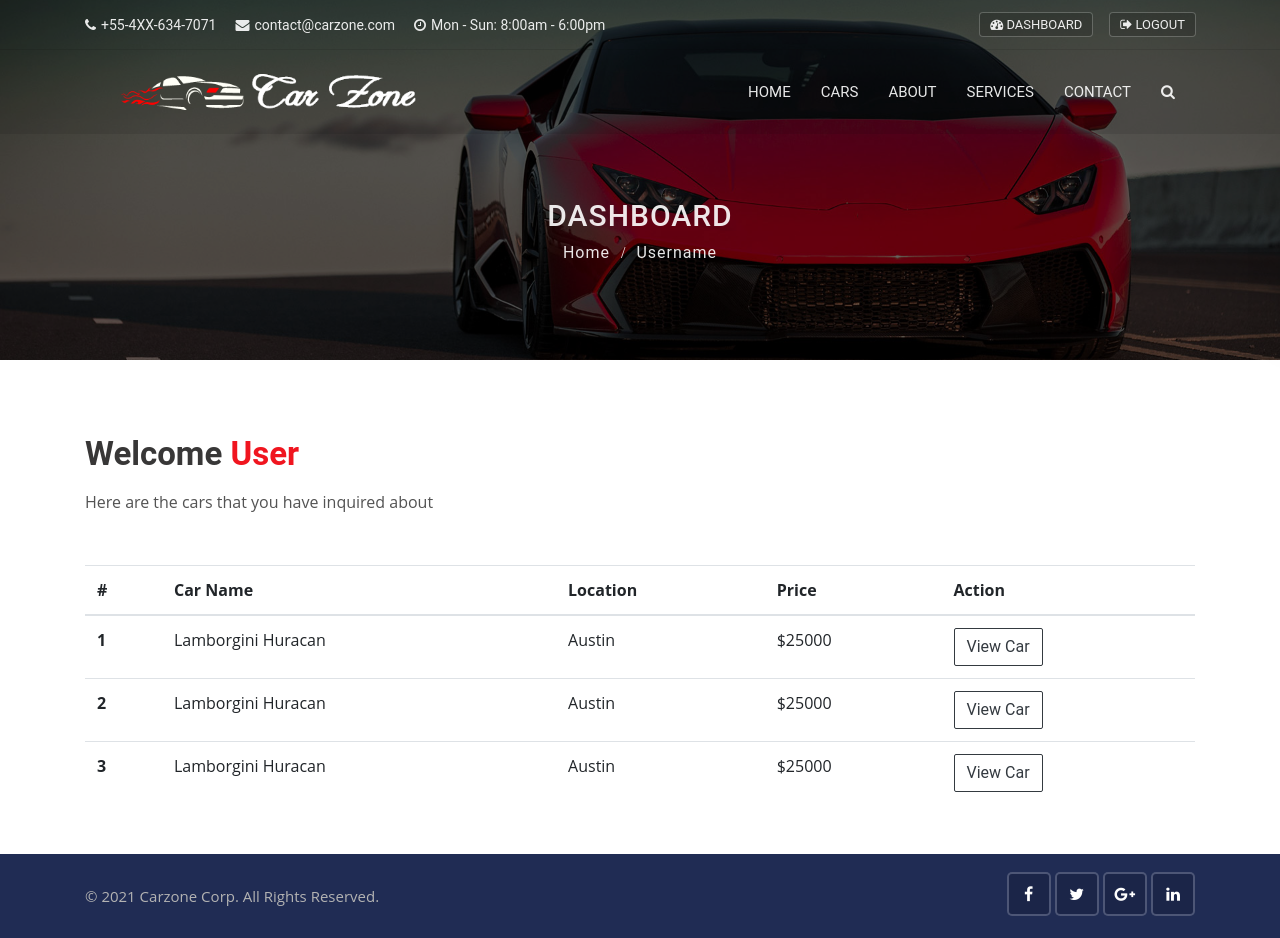
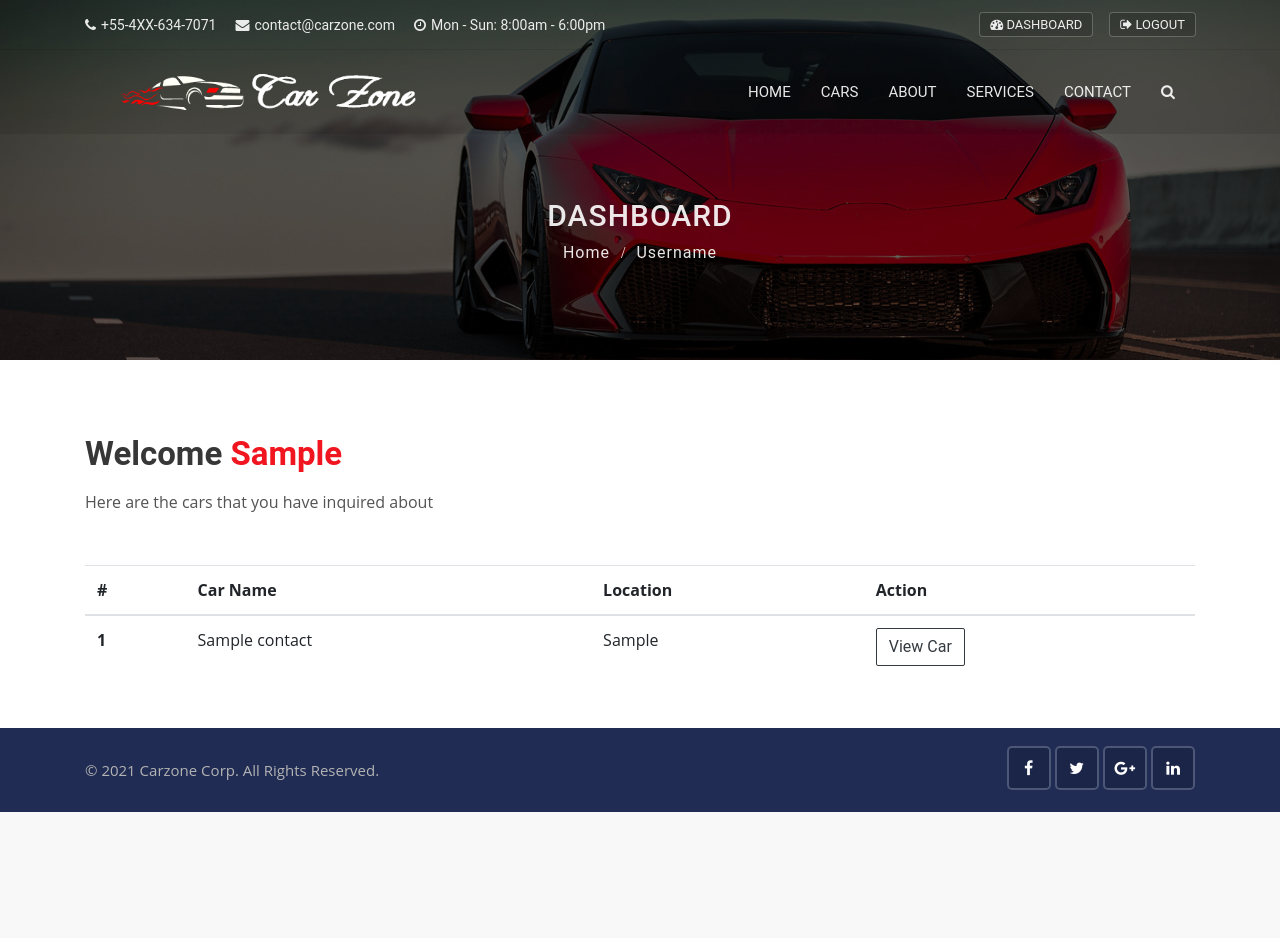
Before and after one commit to muhammadalised/car-listing-website, a Django app: page /accounts/dashboard in a window 1280 px wide. After the commit the page ends 812 px from the top, so only its background shows below. Run offline with Django 3.2, Linux system fonts and the light colour scheme; a user stored in the database is signed in; tables that the repository leaves empty hold one stand-in row (values such as "Sample post"); some libraries are stand-ins or nearby versions.

Commit message:
Completed dashboard functionality

```diff
--- a/accounts/views.py
+++ b/accounts/views.py
@@ -1,6 +1,9 @@
 from django.shortcuts import redirect, render
 from django.contrib import messages, auth
 from django.contrib.auth.models import User
+from django.contrib.auth.decorators import login_required
+
+from contacts.models import Contact
 
 def login(request):
     if request.method == 'POST':
@@ -60,5 +63,10 @@ def logout(request):
         return redirect('login')
     return render(request, 'accounts/logout.html')
 
+@login_required(login_url='login')
 def dashboard(request):
-    return render(request, 'accounts/dashboard.html')
+    user_inquiries = Contact.objects.order_by('-create_date').filter(user_id=request.user.id)
+    context = {
+        'inquiries': user_inquiries
+    }
+    return render(request, 'accounts/dashboard.html', context=context)
--- a/templates/accounts/dashboard.html
+++ b/templates/accounts/dashboard.html
@@ -22,7 +22,7 @@
 {% include 'partials/_messages.html' %}
 <div class="container mt-50 mb-50">
 	<div class="main-title" style="text-align:left !important;">
-            <h1>Welcome <span>User</span></h1>
+            <h1>Welcome <span>{{ user.first_name }}</span></h1>
             <p>Here are the cars that you have inquired about</p>
         </div>
 	<table class="table table-hover">
@@ -31,32 +31,18 @@
 		  <th scope="col">#</th>
 		  <th scope="col">Car Name</th>
 		  <th scope="col">Location</th>
-		  <th scope="col">Price</th>
 		  <th scope="col">Action</th>
 		</tr>
 	  </thead>
 	  <tbody>
-		<tr>
-		  <th scope="row">1</th>
-		  <td>Lamborgini Huracan</td>
-		  <td>Austin</td>
-		  <td>$25000</td>
-		  <td><a href="#" class="btn btn-outline-dark">View Car</a></td>
-		</tr>
-		<tr>
-		  <th scope="row">2</th>
-		  <td>Lamborgini Huracan</td>
-		  <td>Austin</td>
-		  <td>$25000</td>
-		  <td><a href="#" class="btn btn-outline-dark">View Car</a></td>
-		</tr>
-		<tr>
-		  <th scope="row">3</th>
-		  <td>Lamborgini Huracan</td>
-		  <td>Austin</td>
-		  <td>$25000</td>
-		  <td><a href="#" class="btn btn-outline-dark">View Car</a></td>
-		</tr>
+			{% for inquiry in inquiries %}
+			<tr>
+			<th scope="row">{{ forloop.counter }}</th>
+			<td>{{ inquiry.car_title }}</td>
+			<td>{{ inquiry.city }}</td>
+			<td><a href="{% url 'car-details' inquiry.car_id %}" class="btn btn-outline-dark">View Car</a></td>
+			</tr>
+			{% endfor %}
 	  </tbody>
 	</table>
 </div>
```
